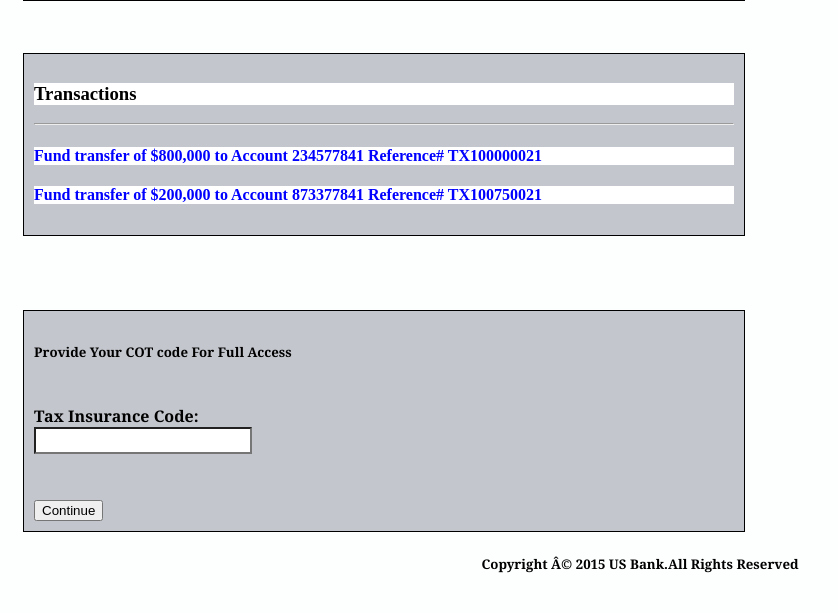
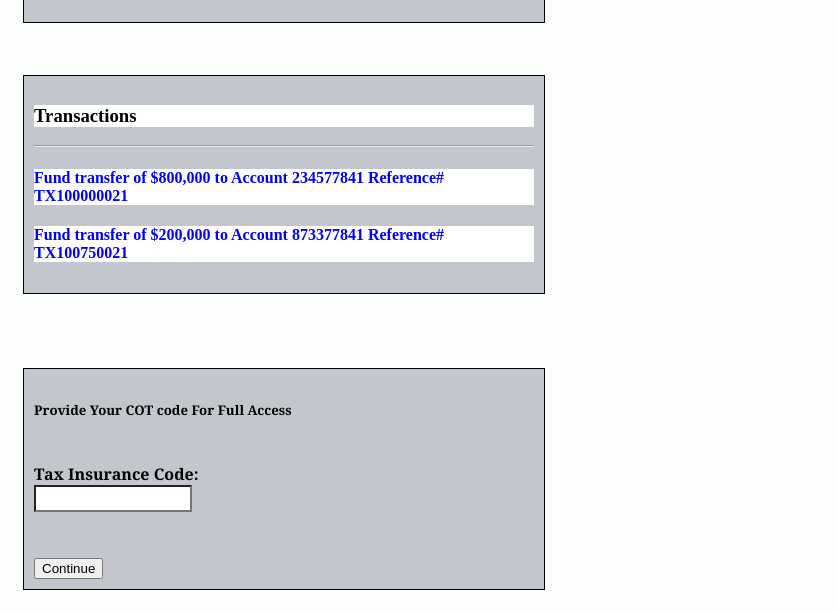
Before and after one commit to E7052001815/First-Page, a PHP site: page / in a window 1280 px wide. Shown: the part 900-1513 px from the top of the page, without its empty margins (0-838 px from the left). Before the commit the page ends 1473 px from the top, so only its background shows below. Run offline with PHP 8.4, Linux system fonts and the light colour scheme.

Commit message:
Update style.css

```diff
--- a/style.css
+++ b/style.css
@@ -16,7 +16,7 @@
     font-size: 16px;
 }
 div {
-    width: 700px;
+    width: 500px;
     border: 1px solid black;
     padding: 10px;
     margin: 15px;
```
